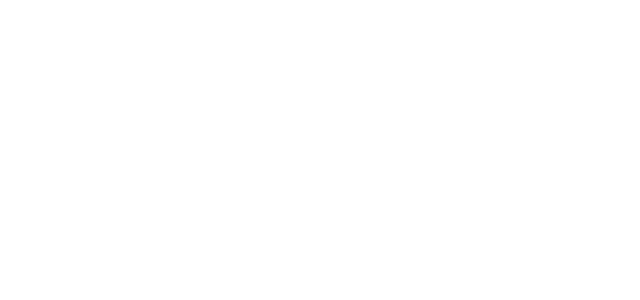
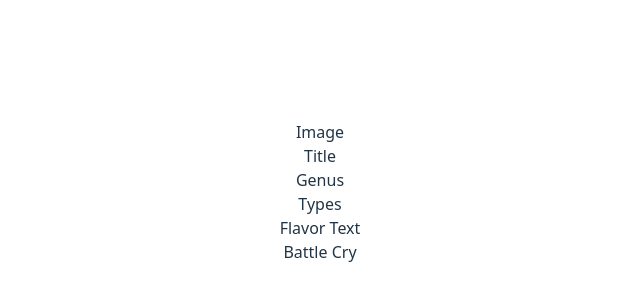
Before and after one commit to hgarcia000/SBA-320H, a React (Vite) app: page /pokemon/1 in a window 1280 px wide. Before the commit this address had no page. Shown: the part 208-508 px from the top of the page, without its empty margins (320-960 px from the left). Built offline with nearby package versions, Linux system fonts and the light colour scheme.

Commit message:
Added a new Route.

```diff
--- a/src/App.jsx
+++ b/src/App.jsx
@@ -3,6 +3,7 @@
 import PokeList from './components/PokeList'
 import { Route, Routes } from 'react-router-dom'
 import RegionList from './components/RegionList'
+import PokeCard from './components/PokeCard'
 
 function App() {
   const [count, setCount] = useState(0)
@@ -11,6 +12,7 @@
     <Routes>
       <Route path='/' element={<RegionList />} />
       <Route path='/pokelist/:id' element={<PokeList />} />
+      <Route path='/pokemon/:id' element={<PokeCard />} />
     </Routes>
   )
 }
--- a/src/components/PokeListItem.jsx
+++ b/src/components/PokeListItem.jsx
@@ -1,10 +1,13 @@
+import { Link } from "react-router-dom";
 
 function PokeListItem({ id, name }){
 
     let i = id < 100 ? ( id < 10 ? '00' + id : '0' + id ) : id;
 
     return(
-        <div className="list-item"><span className="index">{i} </span> {name.charAt(0).toLocaleUpperCase() + name.slice(1)}</div>
+        <Link to={`/pokemon/${id}`}>
+            <div className="list-item"><span className="index">{i} </span> {name.charAt(0).toLocaleUpperCase() + name.slice(1)}</div>
+        </Link>
     )
 }
 
```
